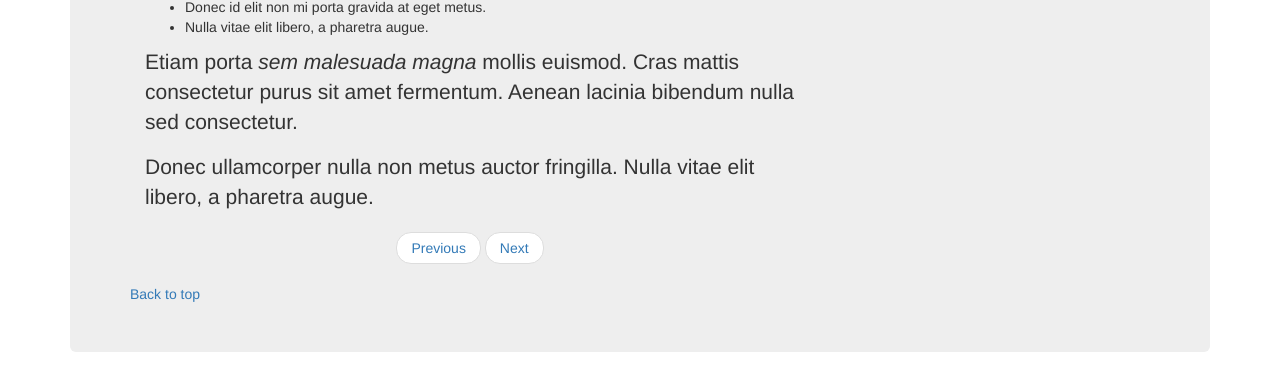
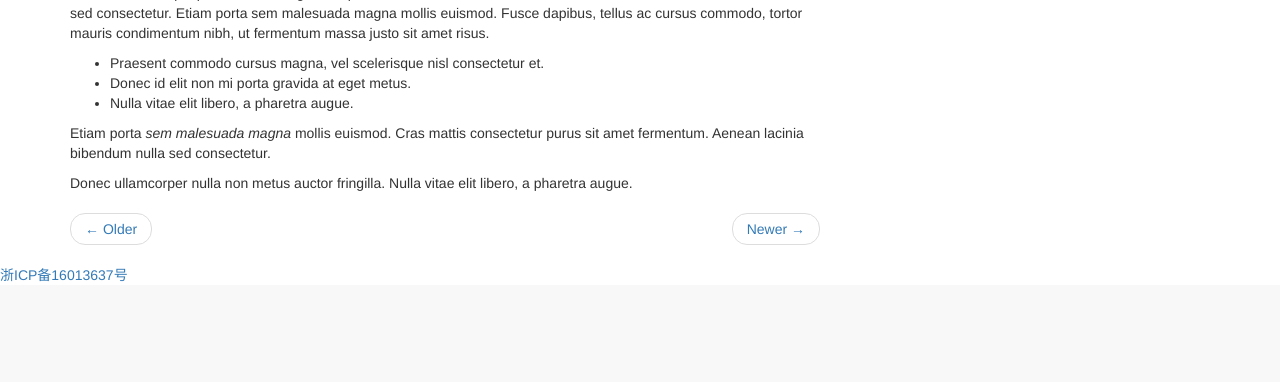
Before and after one commit to hoptop/mysite, a Flask app: page /blog in a window 1280 px wide. Shown: the part 2630-3012 px from the top of the page. After the commit the page ends 2912 px from the top, so only its background shows below. Run offline with Flask 2, Linux system fonts and the light colour scheme; some libraries are stand-ins or nearby versions.

Commit message:
blog 修改

```diff
--- a/app/templates/base.html
+++ b/app/templates/base.html
@@ -11,6 +11,7 @@
 <link rel="stylesheet" href="{{ url_for('static',filename='css/blog.css') }}">
 {% endblock %}
 
+{% block body %}
 {% block navbar %}
 <!-- Fixed navbar -->
     <nav class="navbar navbar-default navbar-fixed-top">
@@ -54,12 +55,11 @@
 {% endblock %}
 
 {% block content %}
-<div class="container">
-    <div class='jumbotron'>
-    {% block page_content %}{% endblock %}
-    </div>
-</div><!-- /container -->
+
+{% block page_content %}{% endblock %}
+
 {% endblock %}
+
 {% block footer %}
 <div class="mastfoot">
 <div class="inner">
@@ -67,3 +67,5 @@
 </div>
 </div>
 {% endblock %}
+
+{% endblock %}
--- a/app/templates/blog.html
+++ b/app/templates/blog.html
@@ -1,8 +1,13 @@
 {% extends 'base.html' %}
 
 {% block page_content %}
+<div class="contianer">
+  <div class="jumbotron">
+    <img src="{{ url_for('static',filename='images/bg.jpg') }}" class="img-thumbnail" alt="background">
+
+  </div>
+</div>
 <div class="container">
-
       <div class="blog-header">
         <h1 class="blog-title">The Bootstrap Blog</h1>
         <p class="lead blog-description">The official example template of creating a blog with Bootstrap.</p>
@@ -71,12 +76,13 @@
             <p>Donec ullamcorper nulla non metus auctor fringilla. Nulla vitae elit libero, a pharetra augue.</p>
           </div><!-- /.blog-post -->
 
-          <nav>
+           <nav>
             <ul class="pager">
-              <li><a href="#">Previous</a></li>
-              <li><a href="#">Next</a></li>
+              <li class="previous"><a href="#"><span aria-hidden="true">&larr;</span> Older</a></li>
+              <li class="next"><a href="#">Newer <span aria-hidden="true">&rarr;</span></a></li>
             </ul>
           </nav>
+
 
         </div><!-- /.blog-main -->
 
@@ -113,10 +119,5 @@
         </div><!-- /.blog-sidebar -->
 
       </div><!-- /.row -->
-
     </div><!-- /.container -->
-
-    <footer class="blog-footer">
-        <a href="#">Back to top</a>
-    </footer>
-{% endblock %}
+      {% endblock %}
```
Also changed, not shown: README.md.
